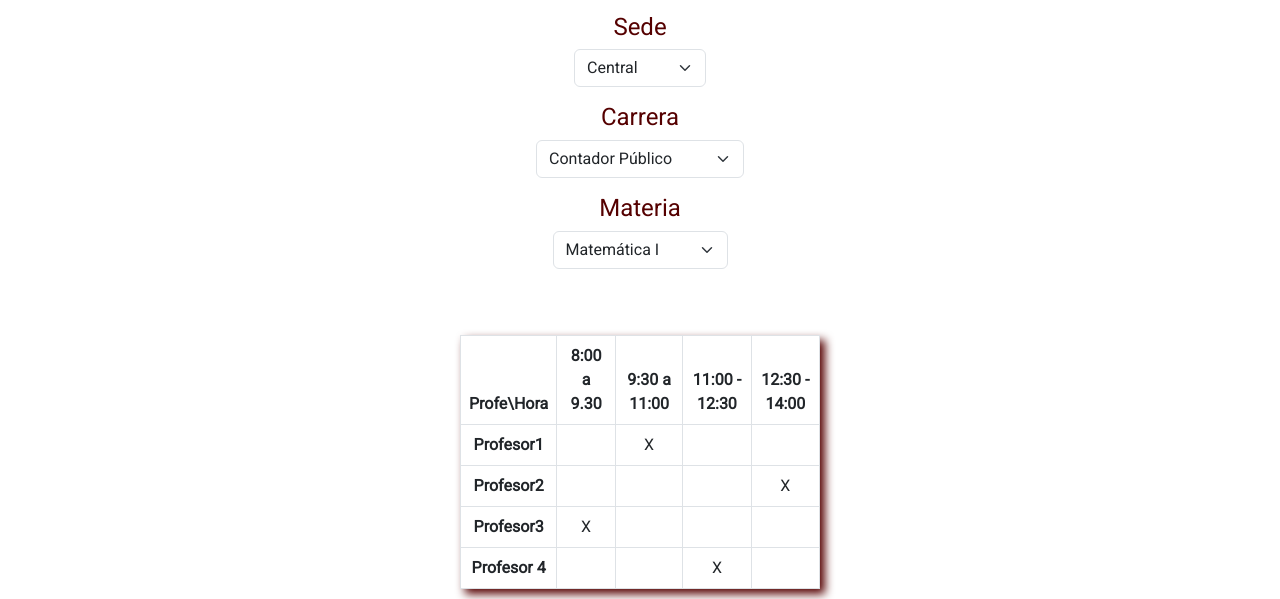
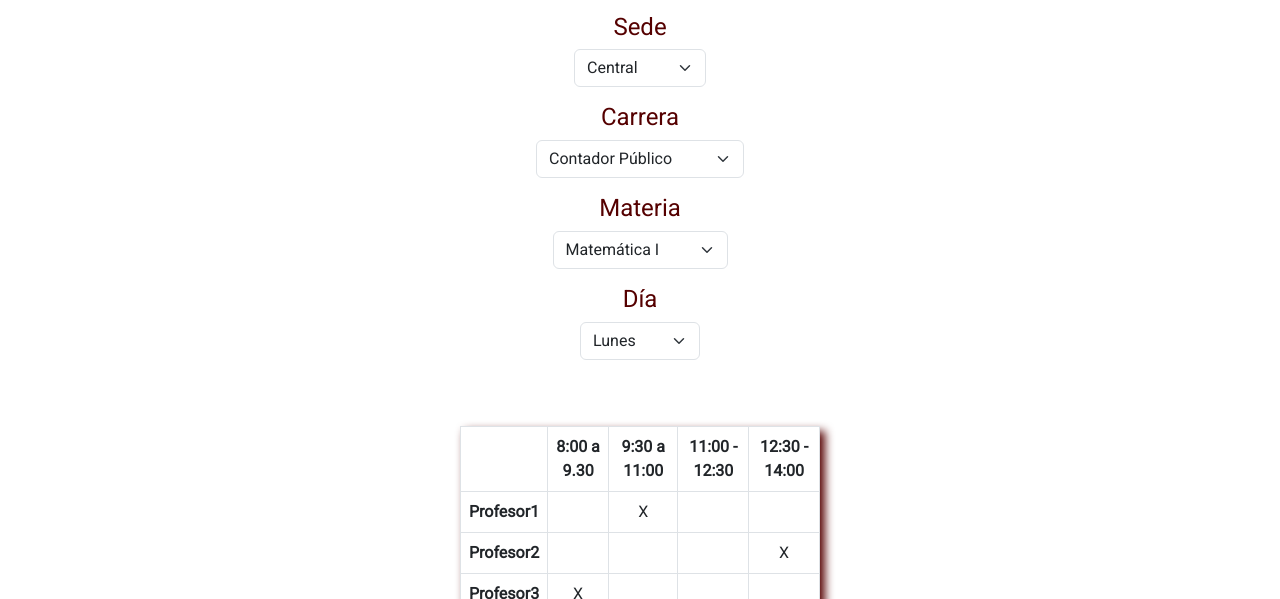
Before and after one commit to Ferchus-24/PreEntrega2-Prestinoni, a website: page pages/consulta.html in a window 1280 px wide. Shown: the part 179-778 px from the top of the page. Drawn offline with nearby package versions, Linux system fonts and the light colour scheme.

Commit message:
modificamos medias de cursado y consulta

```diff
--- a/pages/consulta.html
+++ b/pages/consulta.html
@@ -81,12 +81,22 @@
                         <option value="7">Administración</option>
                     </select>
                 </div>
-            </div>
-                <div class="container timeTable animate__animated animate__bounce paddin">
+                <div>
+                    <h2>Día</h2>
+                    <select class="form-select mb-3" aria-label="Default select example">
+                        <option value="1">Lunes</option>
+                        <option value="2">Martes</option>
+                        <option value="3">Miércoles</option>
+                        <option value="4">Jueves</option>
+                        <option value="5">Viernes</option>
+                    </select>
+                </div>
+            </div class= "">
+                <div class="container tableContainer timeTable animate__animated animate__bounce paddin">
                     <table class="table table-bordered">
                         <thead>
                             <tr>
-                                <th>Profe\Hora</th>
+                                <th></th>
                                 <th>8:00 a 9.30</th>
                                 <th>9:30 a 11:00</th>
                                 <th>11:00 - 12:30</th>
@@ -116,7 +126,7 @@
                                 <td></td>
                             </tr>
                             <tr>
-                                <th>Profesor 4</th>
+                                <th>Profesor4</th>
                                 <td></td>
                                 <td></td>
                                 <td>X</td>
--- a/scss/_commons.scss
+++ b/scss/_commons.scss
@@ -123,6 +123,7 @@ ul {
 .timeTable{
     display: flex;
     flex-direction: row;
+    justify-content: center;
     text-align: center;
     width: 30%;
     filter: drop-shadow(5px 5px 5px $darkColor);
--- a/scss/_medias.scss
+++ b/scss/_medias.scss
@@ -29,15 +29,15 @@
     }
 
     .selectHour{
+        flex-wrap: wrap;
         flex-direction: column;
-        align-items: center;
+        align-content: flex-start;
     }
     .tableContainer{
         flex-wrap: wrap;
         align-content: flex-start;
 
     }
-
 
     .infoAcade{
         img{
```
Also changed, not shown: css/main.css.
